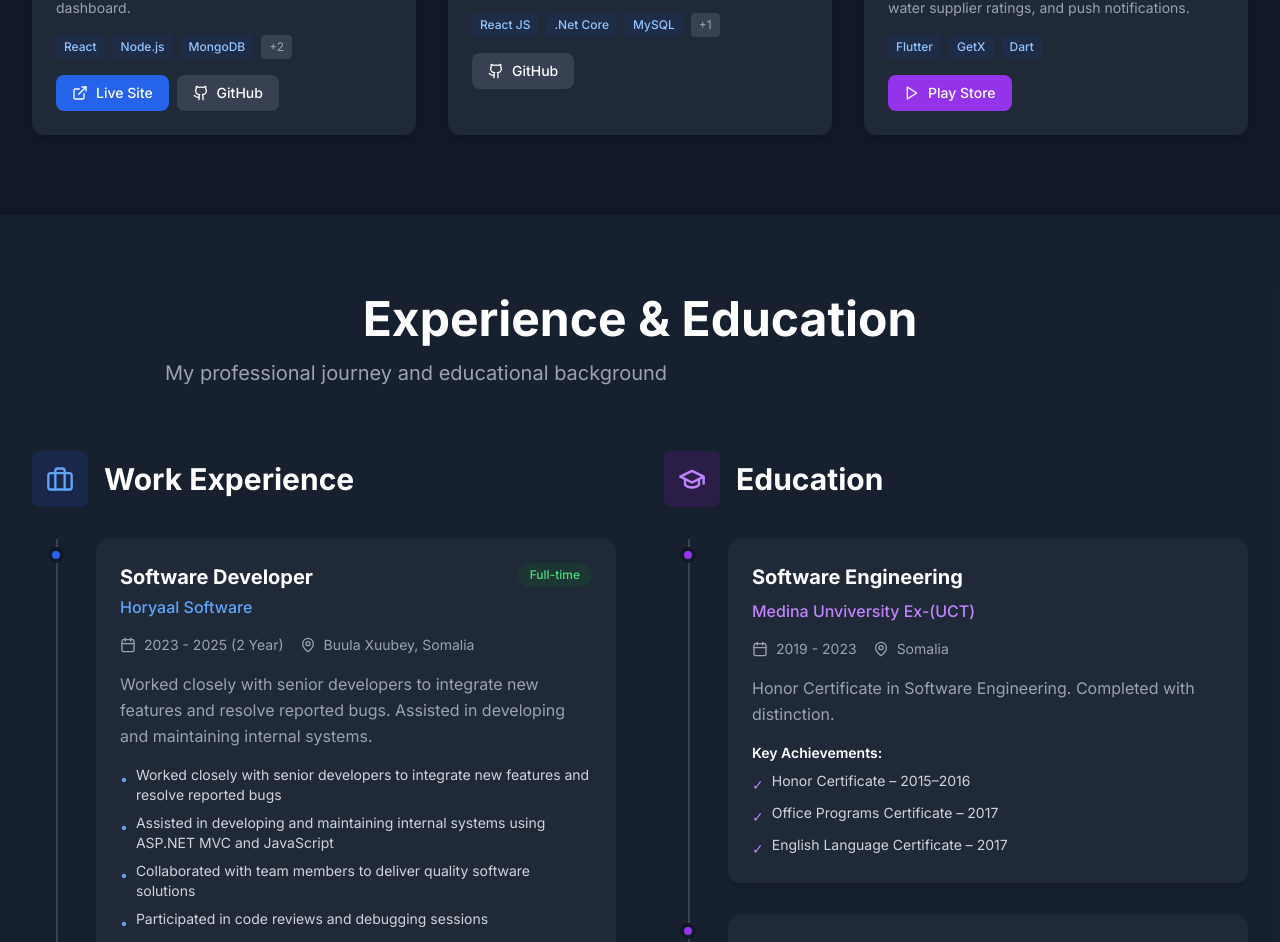
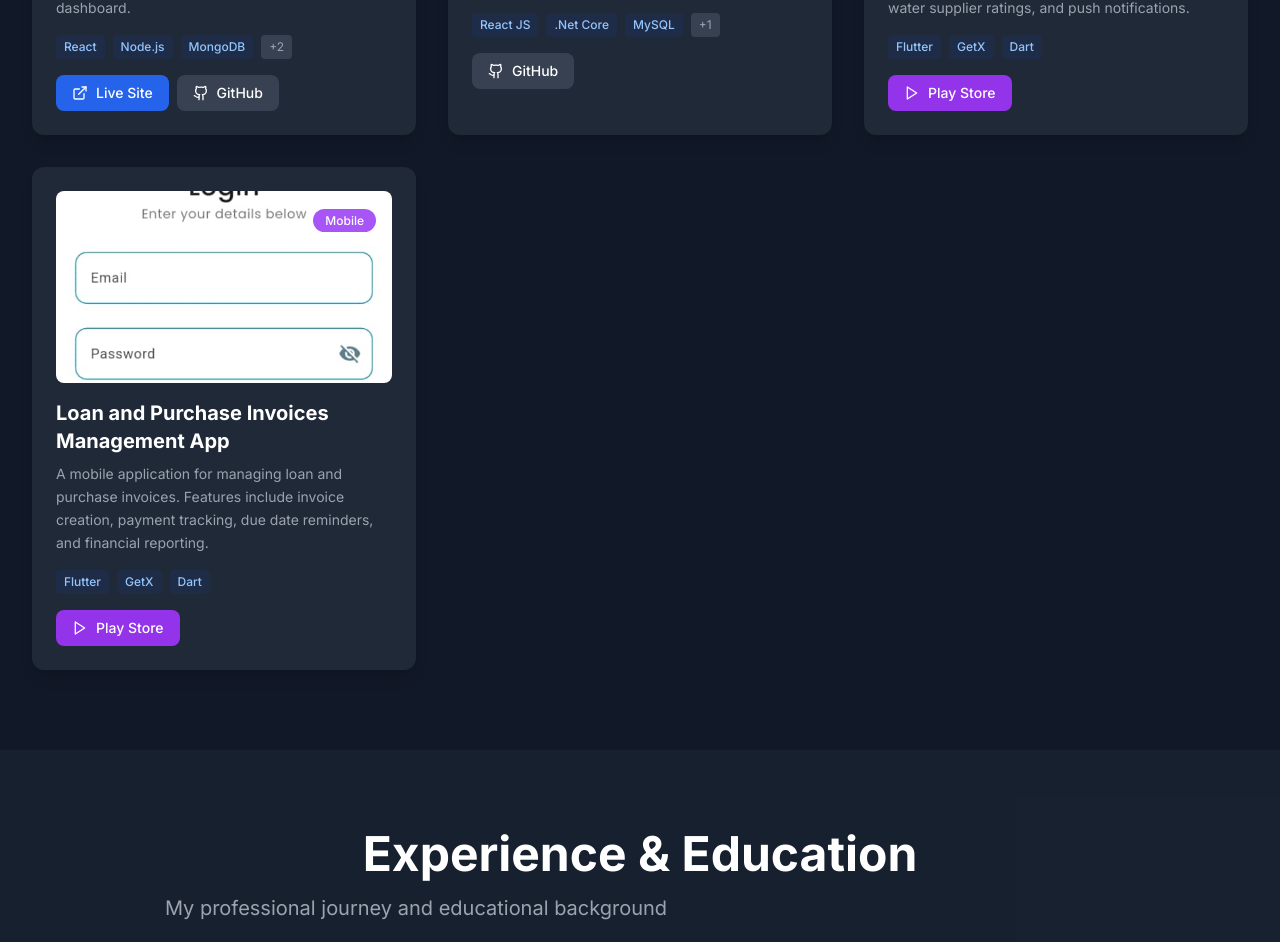
Before and after one commit to nuur2023/myprtifolio, a React (Vite) app: page / in a window 1280 px wide. Shown: the part 4030-4972 px from the top of the page. Built offline with nearby package versions, Linux system fonts and the light colour scheme; no server answers.

Commit message:
added new abaalbook in 4-1-2026

```diff
--- a/src/data/projects.js
+++ b/src/data/projects.js
@@ -39,5 +39,17 @@ export const projects = [
     playStoreUrl: "https://play.google.com/store/apps/details?id=com.abaal.kobciye",
     featured: false
   },
+  {
+    id: 4,
+    name: "Loan and Purchase Invoices Management App",
+    description: "A mobile application for managing loan and purchase invoices. Features include invoice creation, payment tracking, due date reminders, and financial reporting.",
+    image: mobile_login,
+    type: "mobile",
+    techStack: ["Flutter", "GetX", "Dart"],
+    liveUrl: null,
+    githubUrl: null,
+    playStoreUrl: "https://play.google.com/store/apps/details?id=com.abaalsoftware.abaalbook",
+    featured: false
+  },
 
 ]
```
Also changed, not shown: src/data/personalInfo.js (line endings or trailing spaces).
